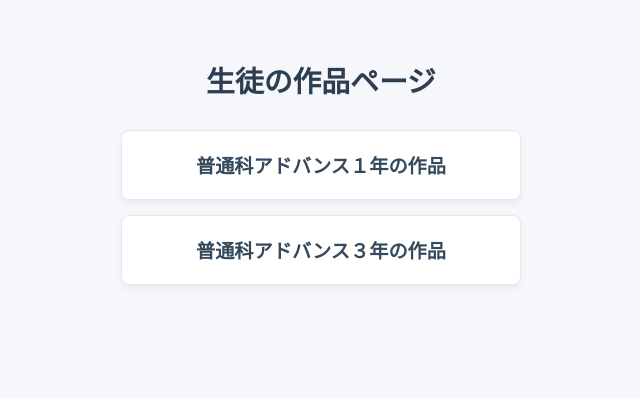
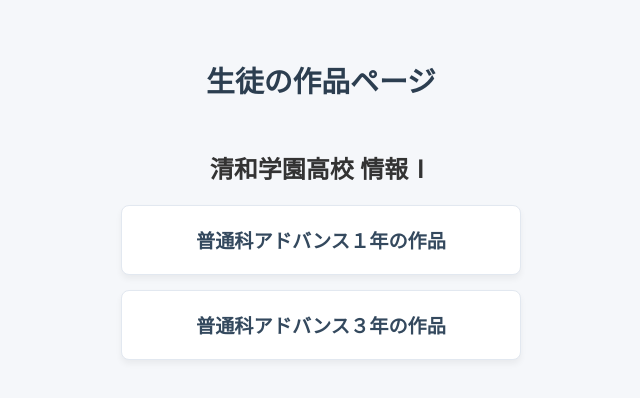
Before and after one commit to seiwapakub/std, a plain HTML site: page index.html in a window 1280 px wide. Shown: the whole page, without its empty margins (319-959 px from the left). Drawn offline with Linux system fonts and the light colour scheme.

Commit message:
Add files via upload

```diff
--- a/index.html
+++ b/index.html
@@ -54,6 +54,7 @@
 <body>
 
     <h1>生徒の作品ページ</h1>
+	<h2>清和学園高校 情報Ⅰ</h2>
 
     <div class="container">
         <!-- フォルダへの相対リンク -->
```
